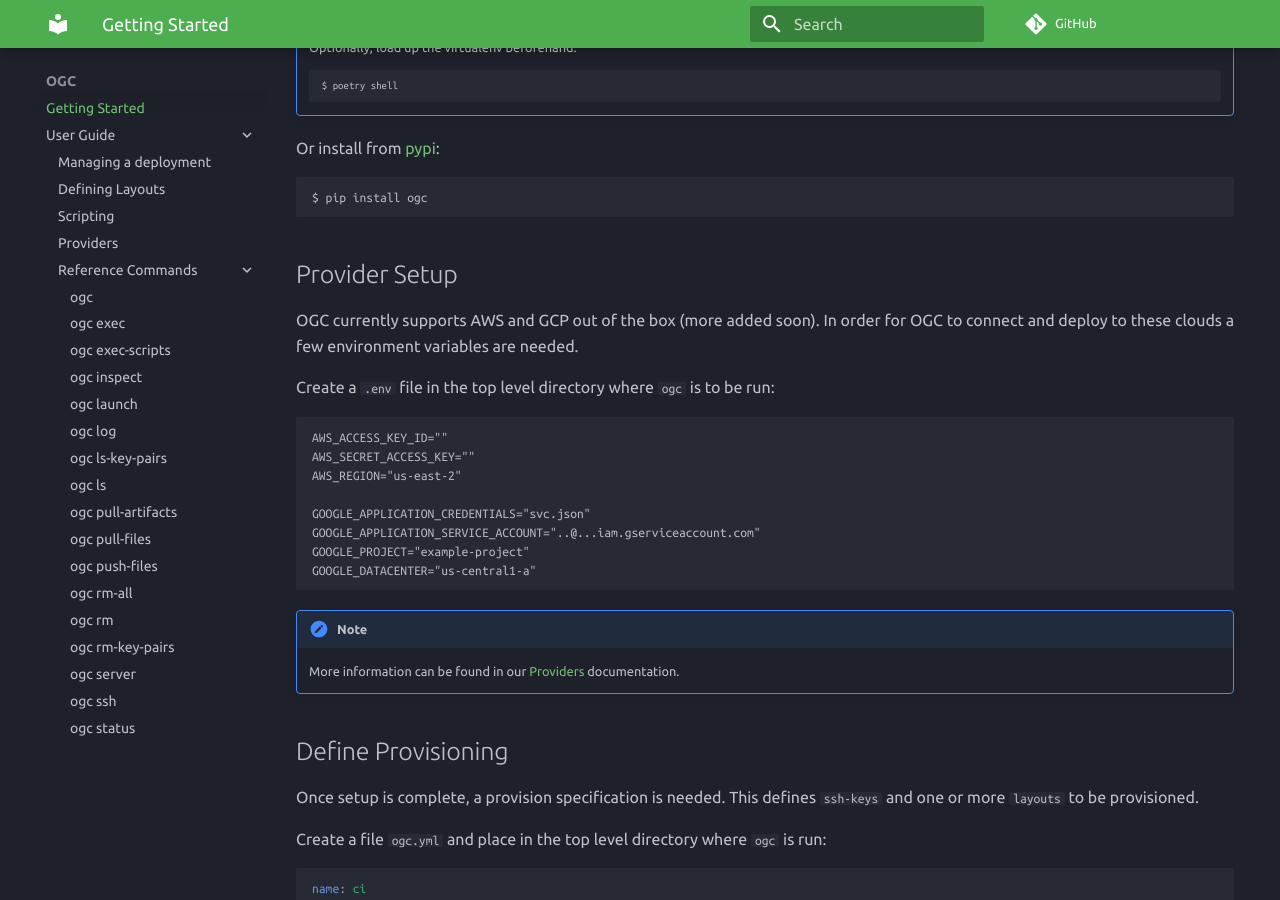
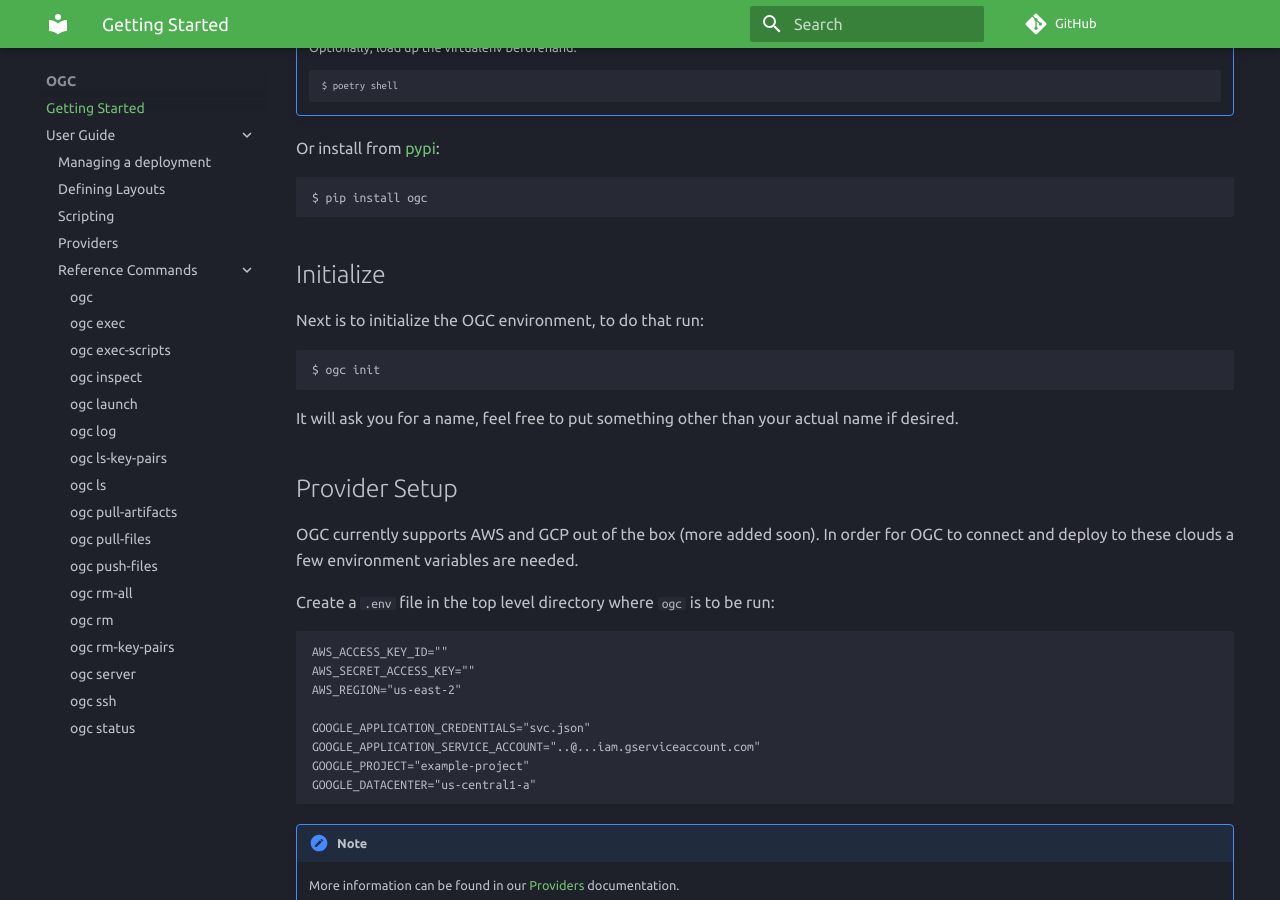
Before and after one commit to adam-stokes/ogc, an MkDocs documentation site: the page built from docs/index.md, in a window 1280 px wide and 900 px high, scrolled down 1314 px. Built offline with MkDocs 1.6.1 and Material for MkDocs 9.7.7, drawn with Linux system fonts in a browser that asks for light colours; comment, search, counter and statistics services are not loaded.

Commit message:
update docs

````diff
--- a/docs/index.md
+++ b/docs/index.md
@@ -68,6 +68,16 @@ Or install from [pypi](https://pypi.org):
 ```
 $ pip install ogc
 ```
+
+## Initialize
+
+Next is to initialize the OGC environment, to do that run:
+
+```
+$ ogc init
+```
+
+It will ask you for a name, feel free to put something other than your actual name if desired.
 
 ## Provider Setup
 
````
